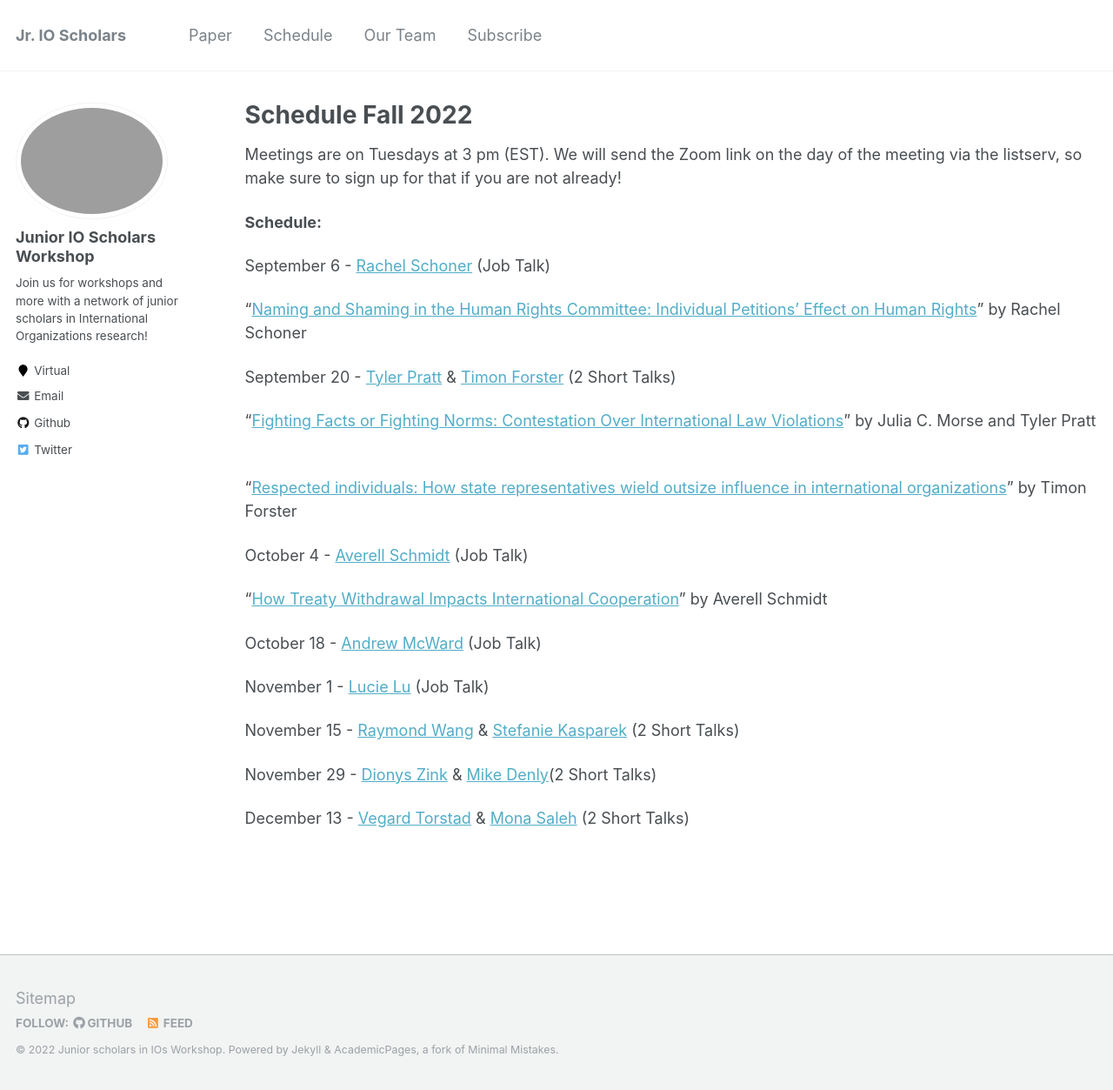
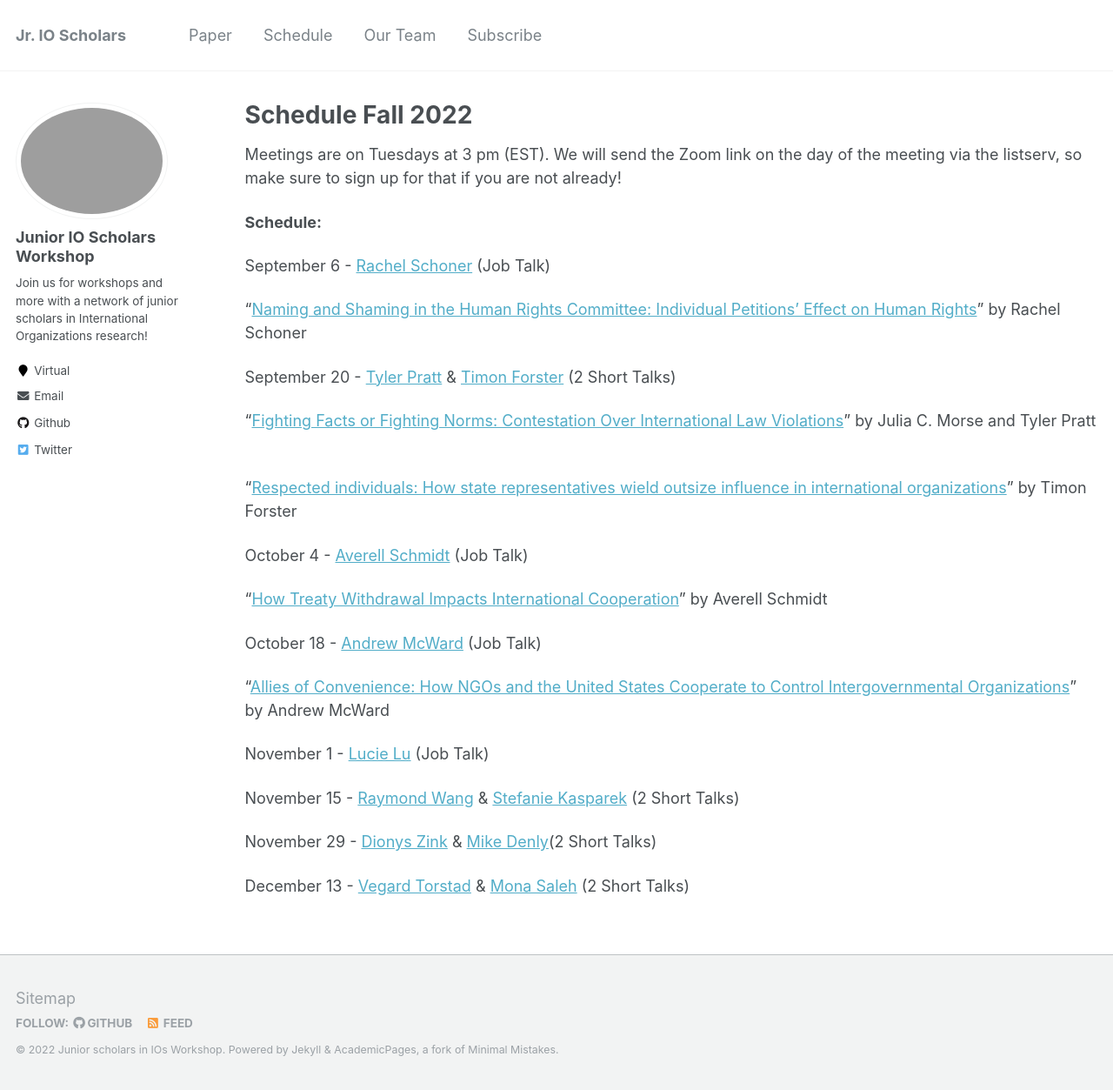
Before and after one commit to IO-workshop/IO-workshop.github.io, a Jekyll site: the page built from _pages/schedule.md, in a window 1280 px wide and 1253 px high. Shown: the whole window at 87% size. Built offline with Jekyll 4.4.1, drawn with Linux system fonts in a browser that asks for light colours.

Commit message:
update with 10/18 paper/edits

```diff
--- a/_pages/schedule.md
+++ b/_pages/schedule.md
@@ -28,6 +28,9 @@ October 4 - [Averell Schmidt](https://www.averellschmidt.org/) (Job Talk)
 
 October 18 - [Andrew McWard](https://www.andrewmcward.com/) (Job Talk)
 
+"[Allies of Convenience: How NGOs and the United States Cooperate to Control Intergovernmental Organizations](https://io-workshop.github.io/files/McWard_2022.pdf)" by Andrew McWard
+&nbsp;
+
 November 1 - [Lucie Lu](https://lucielu.net/) (Job Talk)
 
 November 15 - [Raymond Wang](https://polisci.mit.edu/people/raymond-wang) & [Stefanie Kasparek](https://stefaniekasparek.com/) (2 Short Talks)
```
Also changed, not shown: 1 other file.
